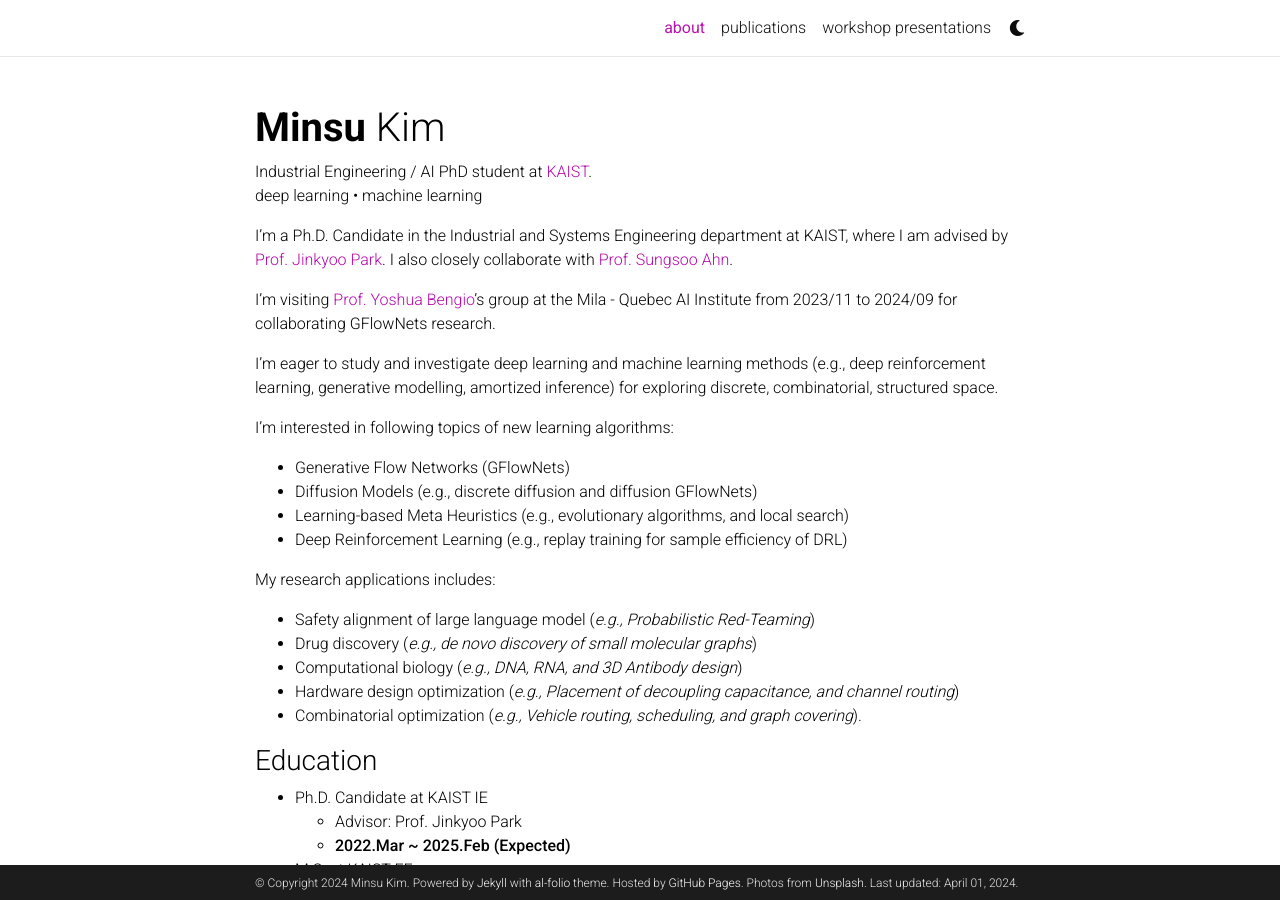
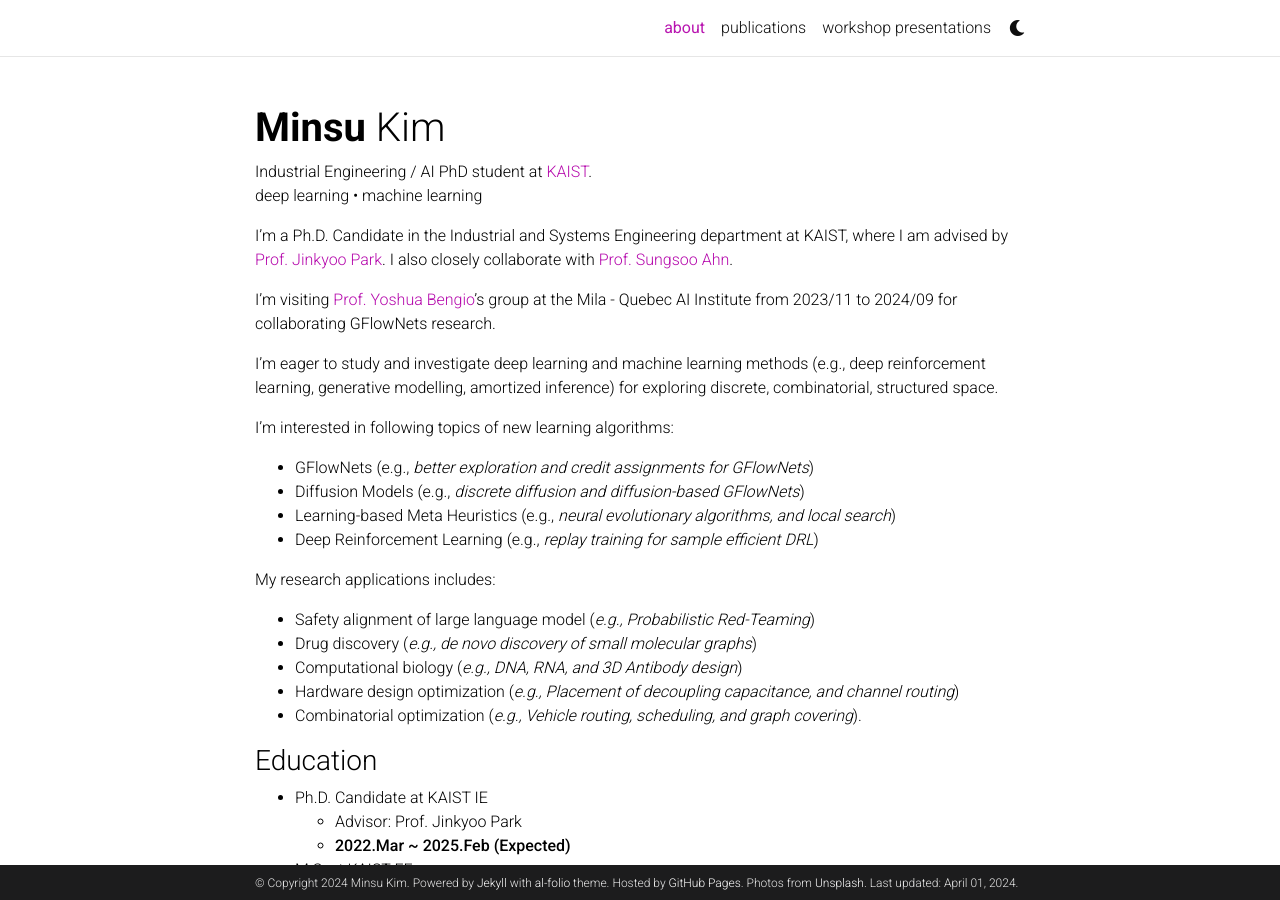
Before and after one commit to minsuukim/minsuukim.github.io, a Jekyll site: the page built from _pages/about.md, in a window 1280 px wide and 900 px high. Built offline with Jekyll 4.4.1, drawn with Linux system fonts in a browser that asks for light colours; comment, search, counter and statistics services are not loaded; a style sheet for code colours, icons or effects is not loaded.

Commit message:
Update about.md

```diff
--- a/_pages/about.md
+++ b/_pages/about.md
@@ -23,10 +23,10 @@ I'm visiting <a href="https://yoshuabengio.org/">Prof. Yoshua Bengio</a>'s group
 I'm eager to study and investigate deep learning and machine learning methods (e.g., deep reinforcement learning, generative modelling, amortized inference) for exploring discrete, combinatorial, structured space.
 
 I'm interested in following topics of new learning algorithms:
-- Generative Flow Networks (GFlowNets)
-- Diffusion Models (e.g., discrete diffusion and diffusion GFlowNets)
-- Learning-based Meta Heuristics (e.g., evolutionary algorithms, and local search)
-- Deep Reinforcement Learning (e.g., replay training for sample efficiency of DRL)
+- GFlowNets (e.g., *better exploration and credit assignments for GFlowNets*)
+- Diffusion Models (e.g., *discrete diffusion and diffusion-based GFlowNets*)
+- Learning-based Meta Heuristics (e.g., *neural evolutionary algorithms, and local search*)
+- Deep Reinforcement Learning (e.g., *replay training for sample efficient DRL*)
 
 
 My research applications includes:
```
